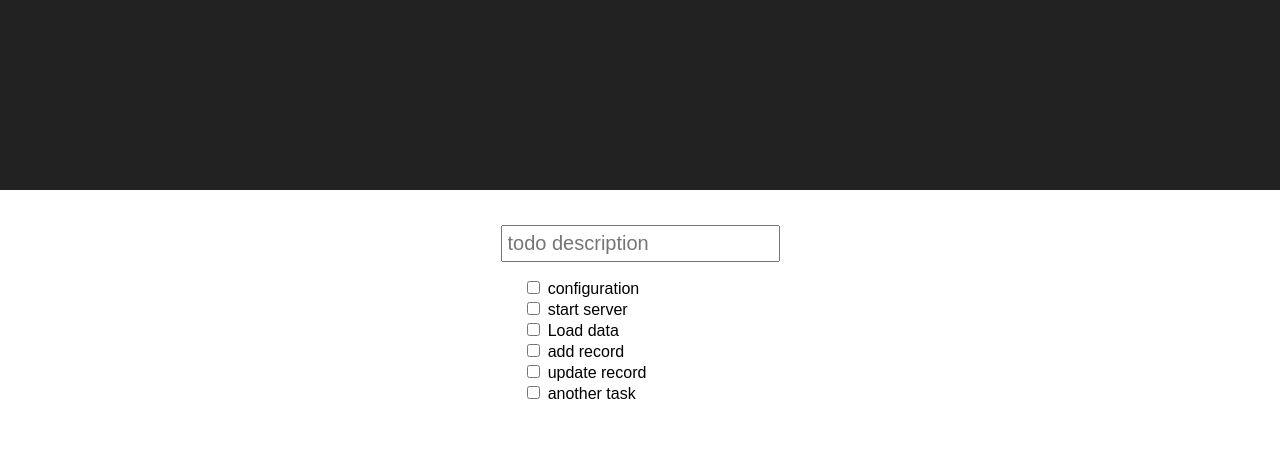
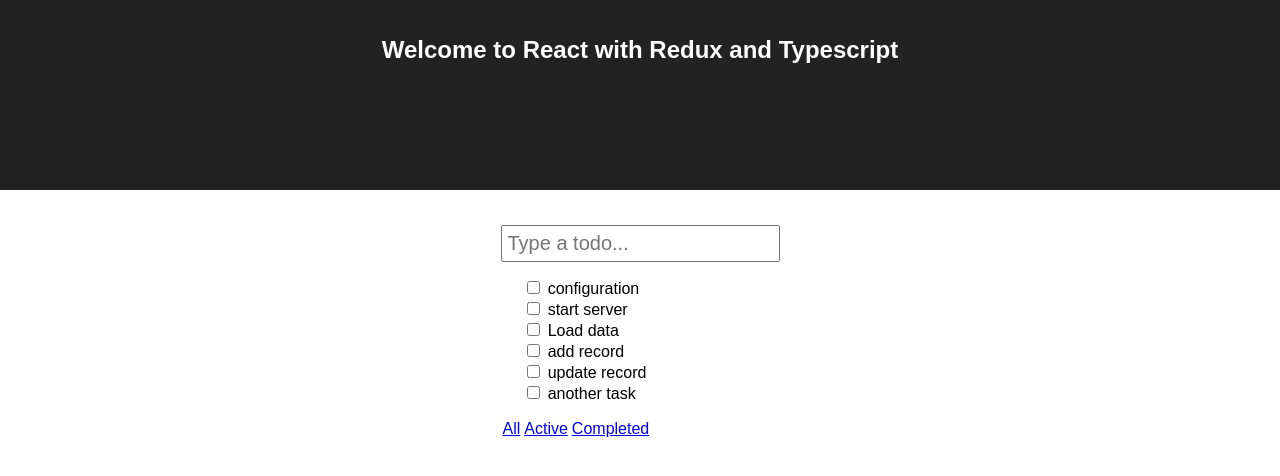
Before and after one commit to itays/react-todos-redux-typescript, a React (Create React App) app: page /1 in a window 1280 px wide. Shown: the top 476 px of the page. Built offline with nearby package versions, Linux system fonts and the light colour scheme; data requests are answered from the project's data file.

Commit message:
added react-router, footer comonent + filtering todos, selector function

```diff
--- a/package.json
+++ b/package.json
@@ -8,6 +8,7 @@
     "react": "^16.4.0",
     "react-dom": "^16.4.0",
     "react-redux": "^5.0.7",
+    "react-router-dom": "^4.2.2",
     "react-scripts-ts": "2.16.0",
     "redux": "3.x",
     "redux-thunk": "^2.2.0"
@@ -25,6 +26,7 @@
     "@types/react": "^16.3.14",
     "@types/react-dom": "^16.0.5",
     "@types/react-redux": "^6.0.0",
+    "@types/react-router-dom": "^4.2.7",
     "@types/redux-devtools-extension": "^2.13.2",
     "@types/redux-thunk": "^2.1.0",
     "redux-devtools-extension": "^2.13.2",
--- a/src/App.tsx
+++ b/src/App.tsx
@@ -1,21 +1,30 @@
 import * as React from 'react';
+import { BrowserRouter as Router, Route, RouteComponentProps } from 'react-router-dom';
 import './App.css';
+import Footer from './components/Footer';
 import Message from './containers/Message.container';
 import TodoForm from './containers/TodoForm.container';
 import TodoList from './containers/TodoList.container';
 
+const renderTodo = ({match}: RouteComponentProps<{filter: string}>): React.ReactNode => (
+  <TodoList filter={match.params.filter} />
+);
 class App extends React.Component {
+
   public render() {
     return (
       <div className="App">
         <header className="App-header">
-          {/* <h1 className="App-title">Welcome to React with Redux and Typescript</h1> */}
+          {<h1 className="App-title">Welcome to React with Redux and Typescript</h1>}
         </header>
-        <div className="todo-app">
-          <Message />
-          <TodoForm />
-          <TodoList />
-        </div>
+        <Router>
+          <div className="todo-app">
+            <Message />
+            <TodoForm />
+            <Route path="/:filter?" render={renderTodo}/>
+            <Footer />
+          </div>
+        </Router>
       </div>
     );
   }
--- /dev/null
+++ b/src/components/Footer.tsx
@@ -0,0 +1,10 @@
+import * as React from 'react';
+import { Link } from 'react-router-dom';
+
+export default (props: {}) => (
+  <footer>
+    <Link to="/">All</Link>
+    <Link to="/active">Active</Link>
+    <Link to="/completed">Completed</Link>
+  </footer>
+)
--- a/src/components/TodoForm.tsx
+++ b/src/components/TodoForm.tsx
@@ -29,7 +29,7 @@
         <form onSubmit={this.handleSubmit}>
           <input
             type="text"
-            placeholder="todo description"
+            placeholder="Type a todo..."
             onChange={this.handleChange}
             value={currentTodo}
           />
--- a/src/containers/TodoList.container.tsx
+++ b/src/containers/TodoList.container.tsx
@@ -1,12 +1,14 @@
 import { connect } from 'react-redux';
-import TodoList from '../components/TodoList';
+import TodoList, { ITodoListPropsNative } from '../components/TodoList';
 import { AppState } from '../store';
-import { deleteTodo, fetchTodos, toggleTodo } from '../store/Todo/actions';
+import { deleteTodo, fetchTodos, getVisibleTodos, toggleTodo } from '../store/Todo/actions';
 // import { TodosLoadAction } from '../store/Todo/types';
 
-const mapStateToProps = (state: AppState) => ({
-    todos: state.todo.todos
-});
+const mapStateToProps = (state: AppState, ownProps: ITodoListPropsNative) => {
+    return {
+        todos: getVisibleTodos(state.todo.todos, ownProps.filter)
+    }
+};
 
 
 
--- a/src/store/Todo/actions.ts
+++ b/src/store/Todo/actions.ts
@@ -102,4 +102,16 @@
     console.log(error);
   }
 
+};
+
+// Selector function
+export const getVisibleTodos = (todos: ITodoItem[], filter: string | undefined): ITodoItem[] => {
+  switch(filter) {
+    case 'active':
+      return todos.filter(t => !t.isComplete);
+    case 'completed':
+      return todos.filter(t => t.isComplete)
+    default:
+      return todos;
+  }
 }
```
Also changed, not shown: src/components/TodoList.tsx (+9 -3 lines).
